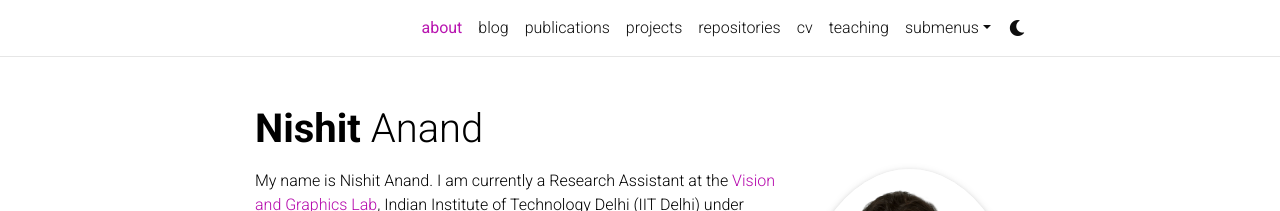
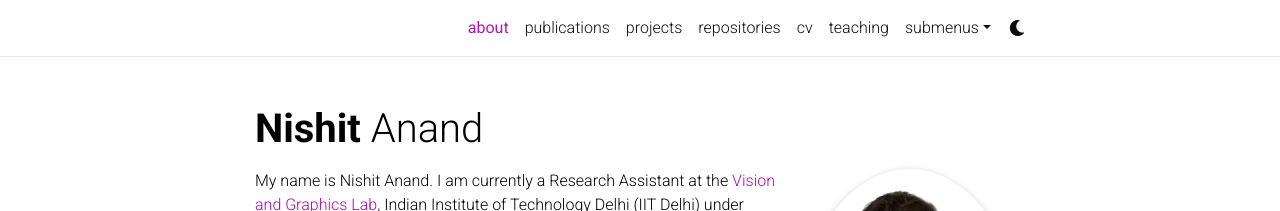
Before and after one commit to nishitanand/nishitanand.github.io, a Jekyll site: the page built from _pages/about.md, in a window 1280 px wide. Shown: the top 211 px of the page. Built offline with Jekyll 4.4.1, drawn with Linux system fonts in a browser that asks for light colours; full-size pictures stand in for the smaller copies a plugin makes; comment, search, counter and statistics services are not loaded; a style sheet for code colours, icons or effects is not loaded.

Commit message:
Updated _config.yml

```diff
--- a/_config.yml
+++ b/_config.yml
@@ -114,7 +114,7 @@ bing_site_verification:  # out your bing-site-verification ID (Bing Webmaster)
 # -----------------------------------------------------------------------------
 
 blog_name: al-folio # blog_name will be displayed in your blog page
-blog_nav_title: blog # your blog must have a title for it to be displayed in the nav bar
+#blog_nav_title: blog # your blog must have a title for it to be displayed in the nav bar
 blog_description: a simple whitespace theme for academics
 permalink: /blog/:year/:title/
 
@@ -148,7 +148,7 @@ collections:
     permalink: /projects/:path/
 
 news_scrollable: true # adds a vertical scroll bar if there are more than 3 news items
-news_limit: 5 # leave blank to include all the news in the `_news` folder
+#news_limit: 5 # leave blank to include all the news in the `_news` folder
 
 # -----------------------------------------------------------------------------
 # Jekyll settings
```
